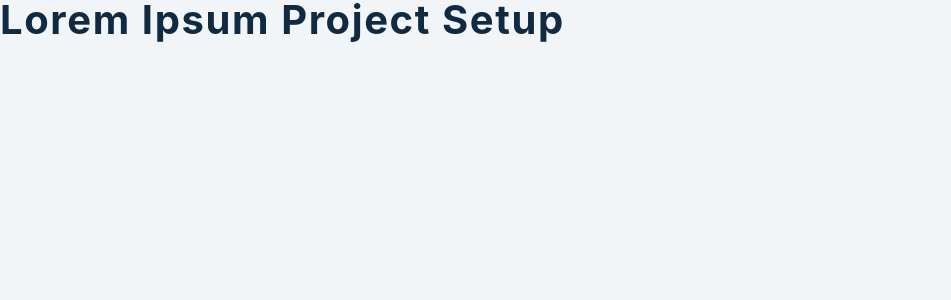
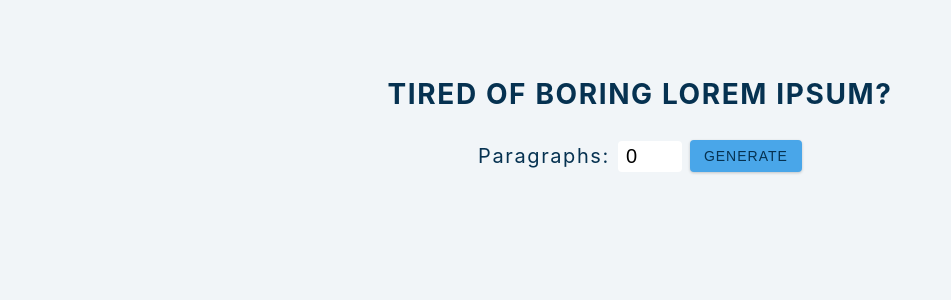
Before and after one commit to mukhtar-github/Lorem-Ipsum-Generator, a React (Create React App) app in the folder loremipsum-app/: page / in a window 1280 px wide. Shown: the top 300 px of the page, without its empty margins (0-951 px from the left). Built offline with nearby package versions, Linux system fonts and the light colour scheme.

Commit message:
Update file

```diff
--- a/loremipsum-app/src/App.js
+++ b/loremipsum-app/src/App.js
@@ -16,11 +16,27 @@ function App() {
     }
     setText(data.slice(0, amount));
   };
-
-
   return (
-  <h2>lorem ipsum project setup</h2>
-    )
+    <section className='section-center'>
+      <h3>tired of boring lorem ipsum?</h3>
+      <form className='lorem-form' onSubmit={handleSubmit}>
+        <label htmlFor='amount'>paragraphs:</label>
+        <input
+          type='number'
+          name='amount'
+          id='amount'
+          value={count}
+          onChange={(e) => setCount(e.target.value)}
+        />
+        <button className='btn'>generate</button>
+      </form>
+      <article className='lorem-text'>
+        {text.map((item, index) => {
+          return <p key={index}>{index}</p>;
+        })}
+      </article>
+    </section>
+  );
 }
 
 export default App;
```
